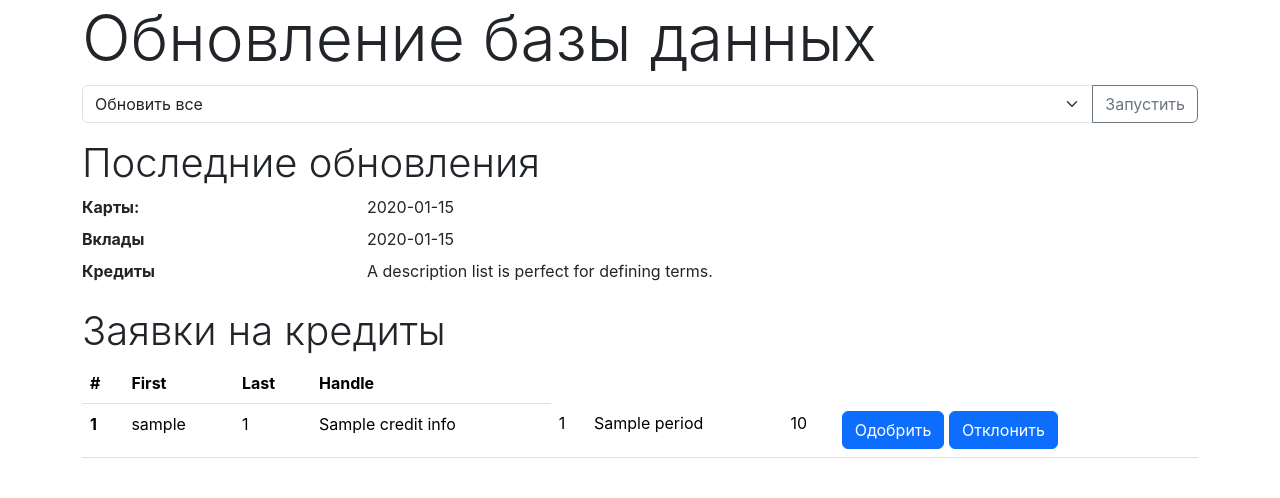
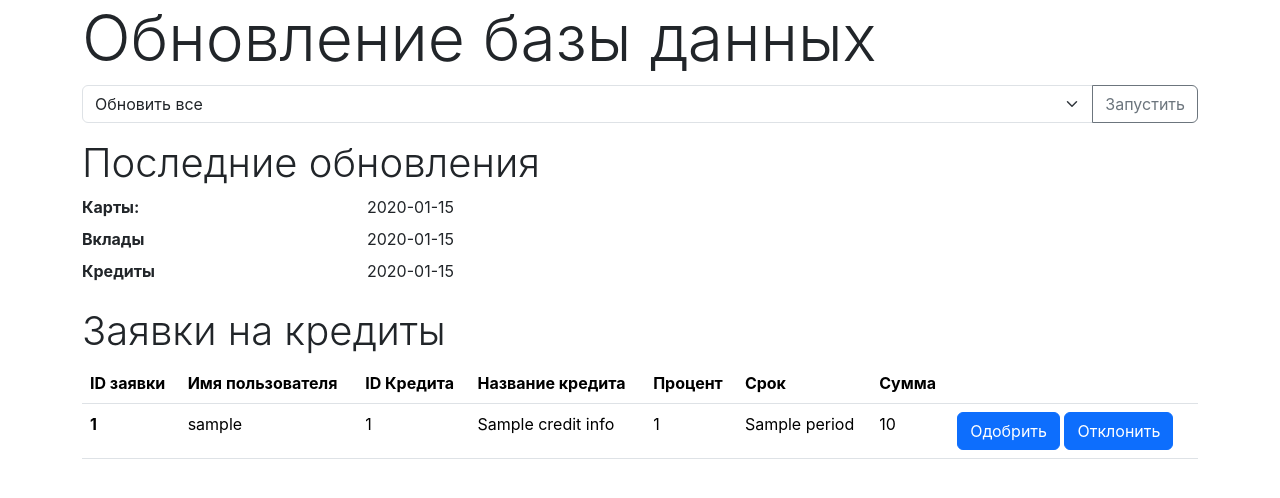
Before and after one commit to romankuryshev/MyBank, a Spring app: template src/main/resources/templates/controlPanel.html in a window 1280 px wide. Shown: the part 56-554 px from the top of the page. Run offline with Thymeleaf, Linux system fonts and the light colour scheme; the template is opened without the code that fills it: most values are stand-ins (such as "Sample title", 1, 10 or a date in 2020); data that the repository does not hold is empty; some of the project's set-up classes (security, data sources, template engines, error pages and the like) are left out, and stand-ins take their place.

Commit message:
Добавлена поддержка операций с кредитами

```diff
--- a/src/main/resources/templates/controlPanel.html
+++ b/src/main/resources/templates/controlPanel.html
@@ -79,7 +79,7 @@
                     <dd class="col-sm-9" th:text="${depositsUpdate}"></dd>
 
                     <dt class="col-sm-3">Кредиты</dt>
-                    <dd class="col-sm-9">A description list is perfect for defining terms.</dd>
+                    <dd class="col-sm-9" th:text="${creditsUpdate}"></dd>
                 </dl>
             </div>
         </div>
@@ -90,10 +90,14 @@
         <table class="table">
             <thead>
             <tr>
-                <th scope="col">#</th>
-                <th scope="col">First</th>
-                <th scope="col">Last</th>
-                <th scope="col">Handle</th>
+                <th scope="col">ID заявки</th>
+                <th scope="col">Имя пользователя</th>
+                <th scope="col">ID Кредита</th>
+                <th scope="col">Название кредита</th>
+                <th scope="col">Процент</th>
+                <th scope="col">Срок</th>
+                <th scope="col">Сумма</th>
+                <th scope="col" colspan="2"></th>
             </tr>
             </thead>
             <tbody>
```
